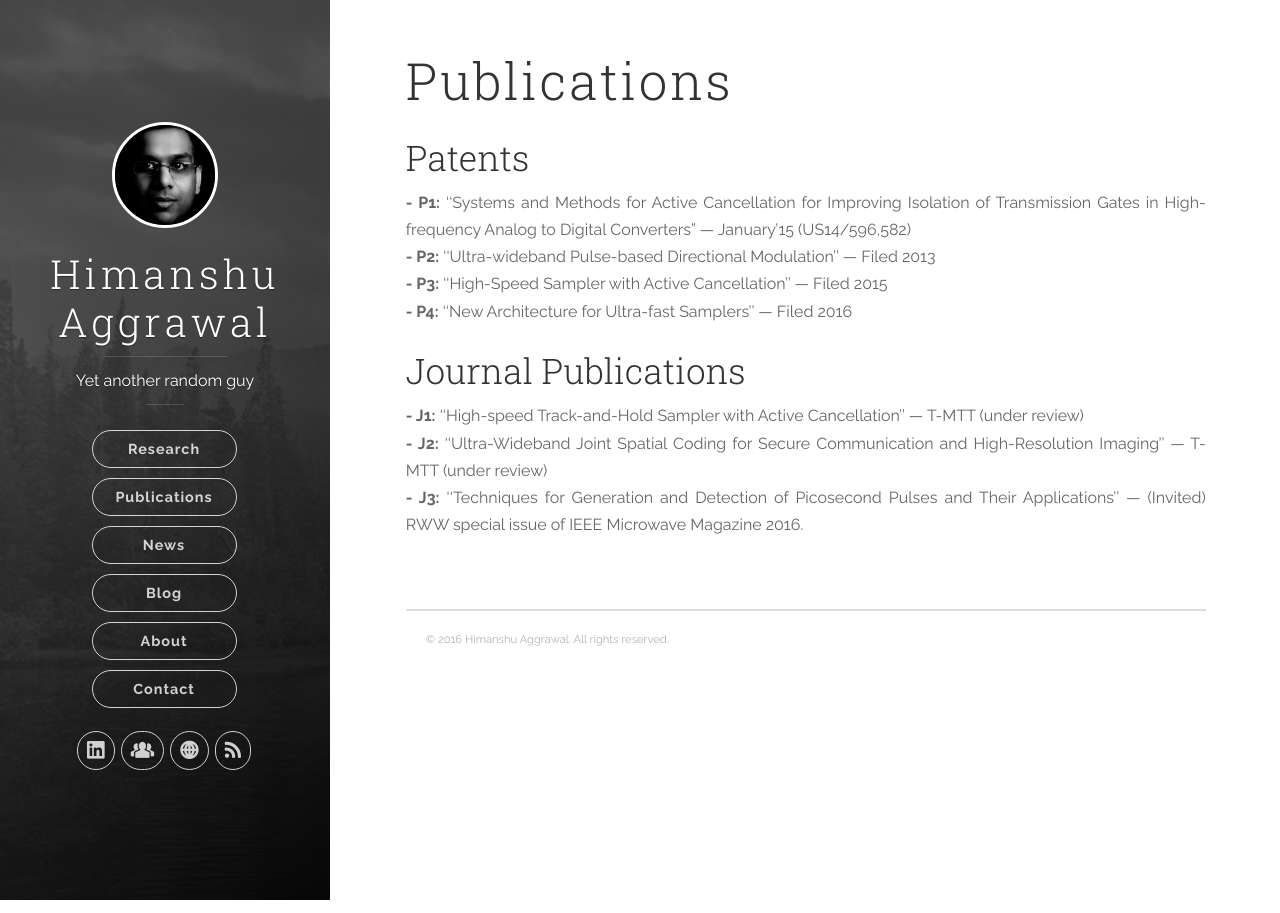
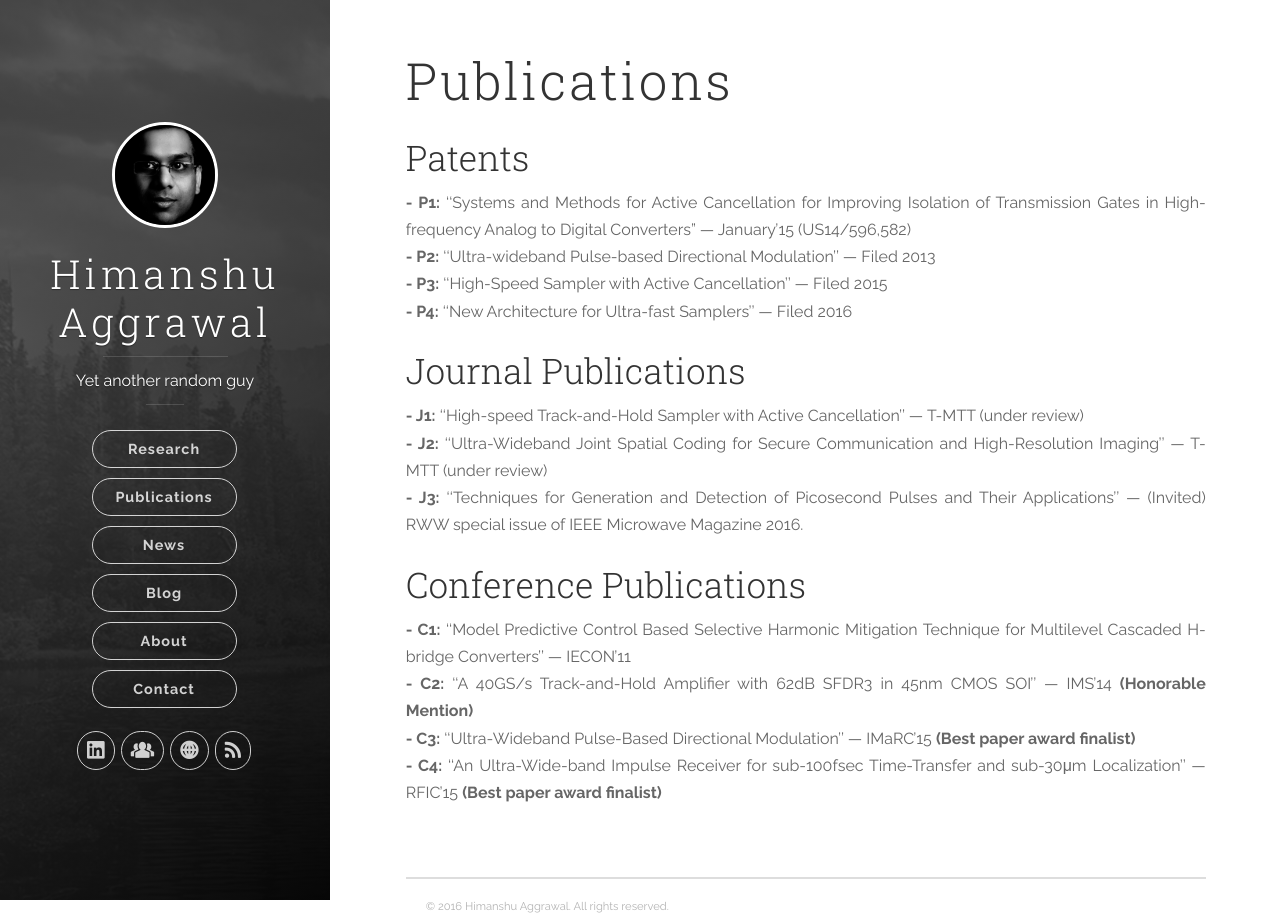
Before and after one commit to ahimanshu13/ahimanshu13.github.io, a Jekyll site: the page built from publications/index.md, in a window 1280 px wide. Built offline with Jekyll 4.4.1, drawn with Linux system fonts in a browser that asks for light colours; nearby versions of some CDN libraries.

Commit message:
Update Publications

```diff
--- a/publications/index.md
+++ b/publications/index.md
@@ -12,6 +12,15 @@ published: true
 **- P4:** ''New Architecture for Ultra-fast Samplers'' --- Filed 2016<br>
 
 ## Journal Publications
+
 **- J1:** ''High-speed Track-and-Hold Sampler with Active Cancellation'' --- T-MTT (under review)<br>
 **- J2:** ''Ultra-Wideband Joint Spatial Coding for Secure Communication and High-Resolution Imaging'' --- T-MTT (under review)<br>
 **- J3:** ''Techniques for Generation and Detection of Picosecond Pulses and Their Applications'' ---  (Invited) RWW special issue of IEEE Microwave Magazine 2016.<br>
+
+
+## Conference Publications
+
+**- C1:** ''Model Predictive Control Based Selective Harmonic Mitigation Technique for Multilevel Cascaded H-bridge Converters'' --- IECON'11<br>
+**- C2:** ''A 40GS/s Track-and-Hold Amplifier with 62dB SFDR3 in 45nm CMOS SOI'' --- IMS'14 **(Honorable Mention)**<br>
+**- C3:** ''Ultra-Wideband Pulse-Based Directional Modulation'' --- IMaRC'15 **(Best paper award finalist)**<br>
+**- C4:** ''An Ultra-Wide-band Impulse Receiver for sub-100fsec Time-Transfer and sub-30μm Localization'' --- RFIC'15 **(Best paper award finalist)**<br>
```
